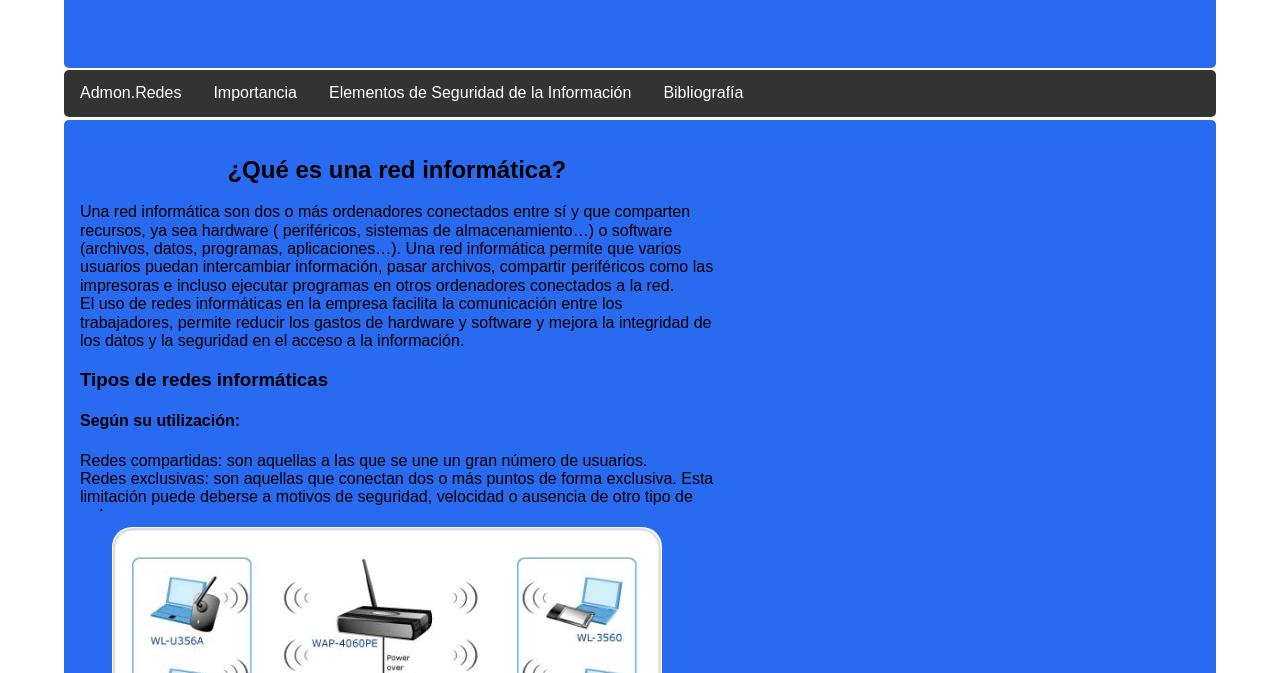
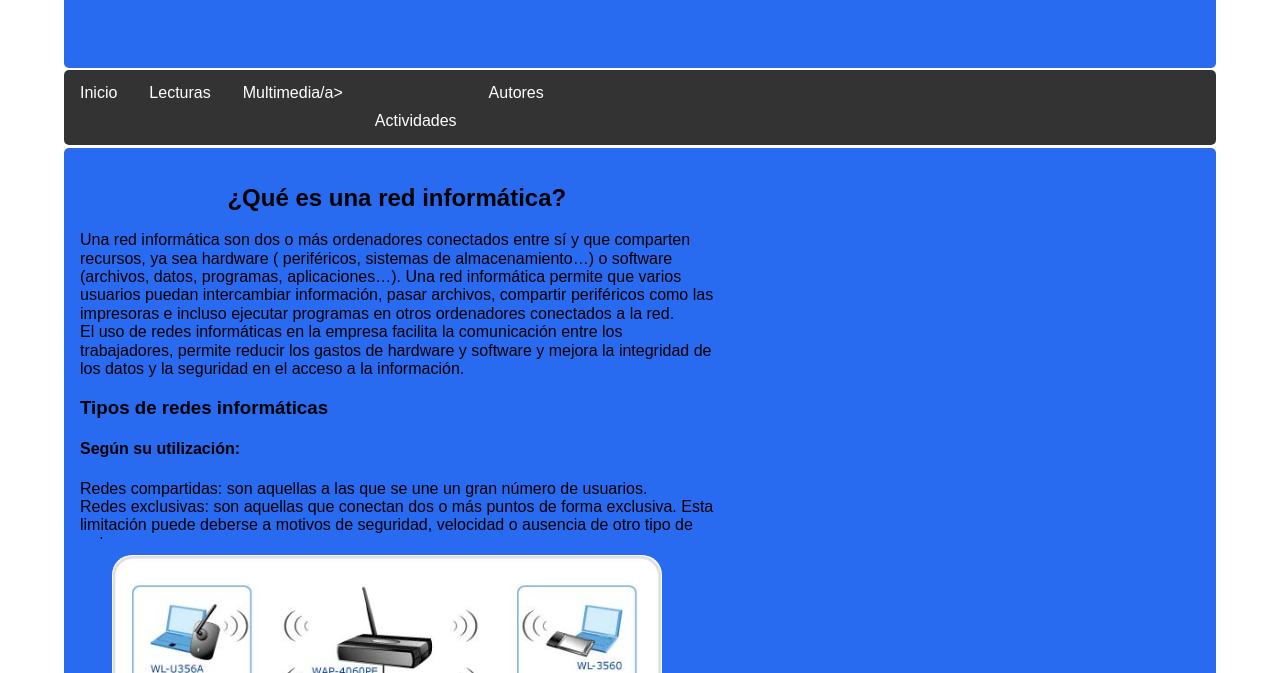
Before and after one commit to eddiefabio/O.V.I_Web, a plain HTML site: page index.html in a window 1280 px wide. Shown: the part 127-800 px from the top of the page. Drawn offline with Linux system fonts and the light colour scheme.

Commit message:
Cambio_menu

```diff
--- a/index.html
+++ b/index.html
@@ -15,10 +15,11 @@
 	<nav>
 		<!--Sección del menú-->
 		<ul>
-			<li> <a href="Admon.Redes">Admon.Redes</a></li>
-			<li><a href="Importancia">Importancia</a></li>
-			<li><a href="elementos de la seguridad de la informacion">Elementos de Seguridad de la Información</a></li>
-			<li><a href="Biografia">Bibliografía</a></li>
+			<li> <a href="Admon.Redes">Inicio</a></li>
+			<li><a href="Importancia">Lecturas</a></li>
+			<li><a href="elementos de la seguridad de la informacion">Multimedia/a></li>
+			<li><a href="Biografia">Actividades</a></li>
+			<li><a href="Biografia">Autores</a></li>
 		</ul>
 	</nav>
 	<section id="contenedor">	<!--Contenedor principal-->
```
